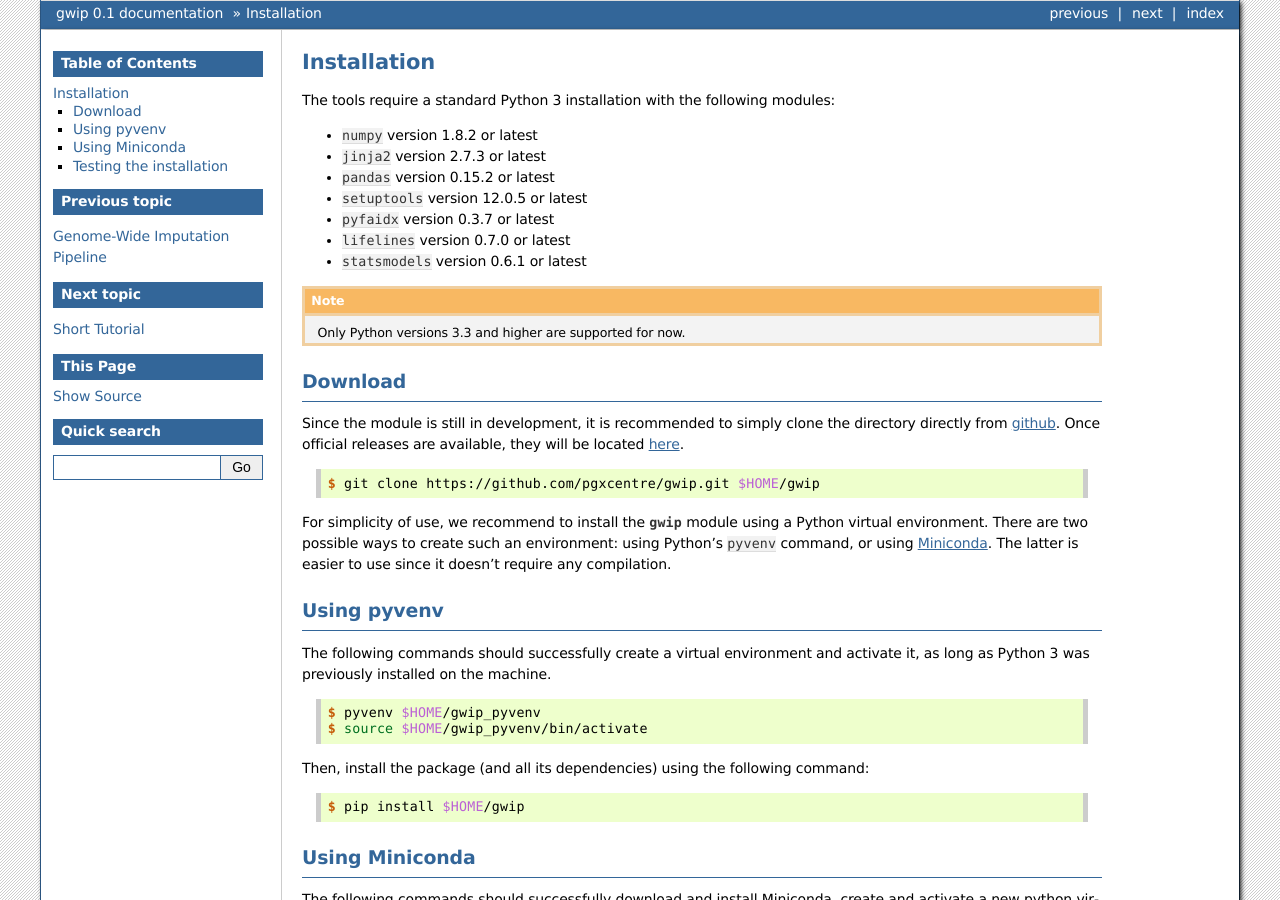
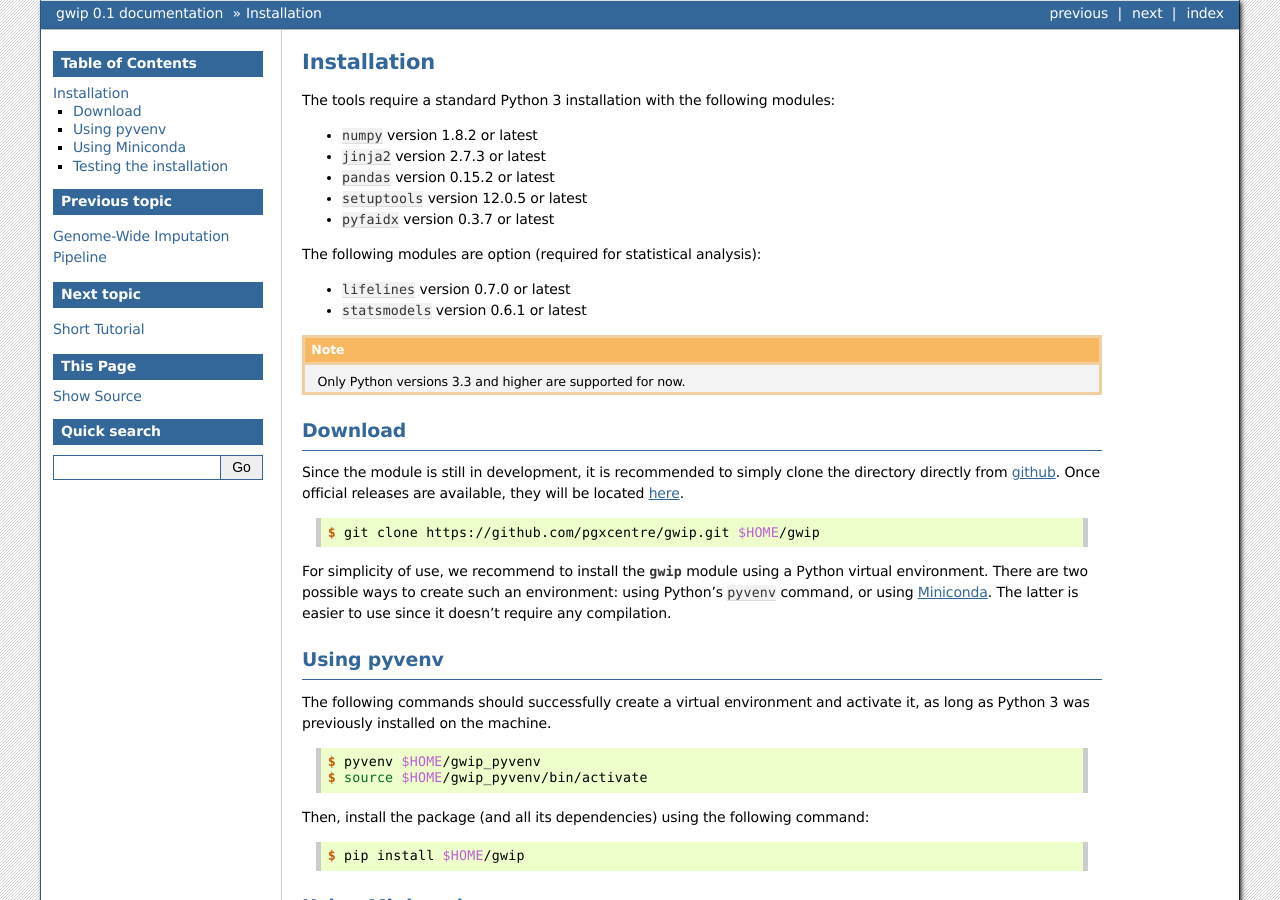
Before and after one commit to pgxcentre/genipe, a Sphinx documentation site: the page built from docs/installation.rst, in a window 1280 px wide and 900 px high. Built offline with Sphinx 7.4.7, drawn with Linux system fonts in a browser that asks for light colours.

Commit message:
Update installation documentation for optional dependencies

```diff
--- a/docs/installation.rst
+++ b/docs/installation.rst
@@ -8,6 +8,9 @@ The tools require a standard Python 3 installation with the following modules:
 * ``pandas`` version 0.15.2 or latest
 * ``setuptools`` version 12.0.5 or latest
 * ``pyfaidx`` version 0.3.7 or latest
+
+The following modules are option (required for statistical analysis):
+
 * ``lifelines`` version 0.7.0 or latest
 * ``statsmodels`` version 0.6.1 or latest
 
```
